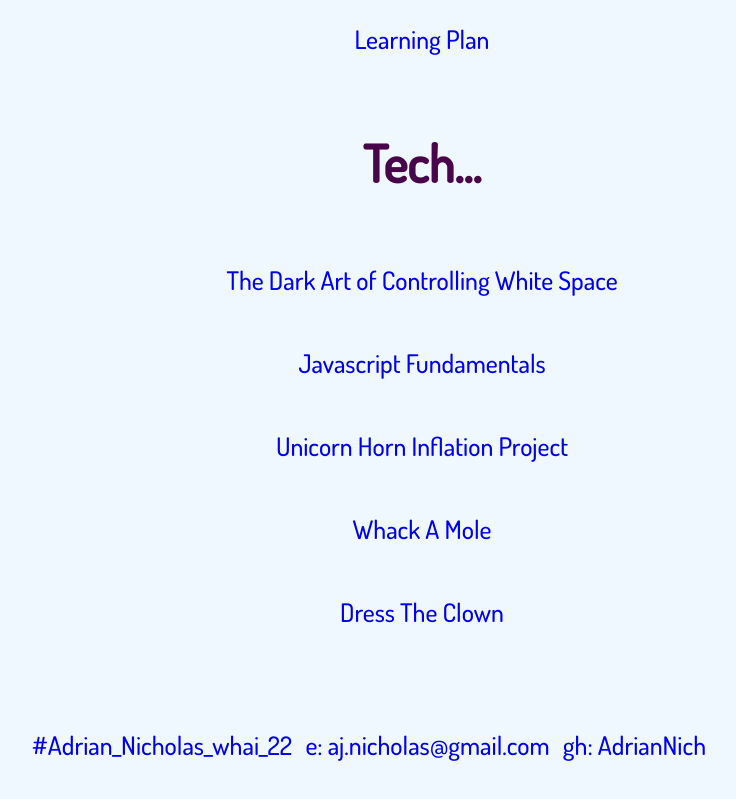
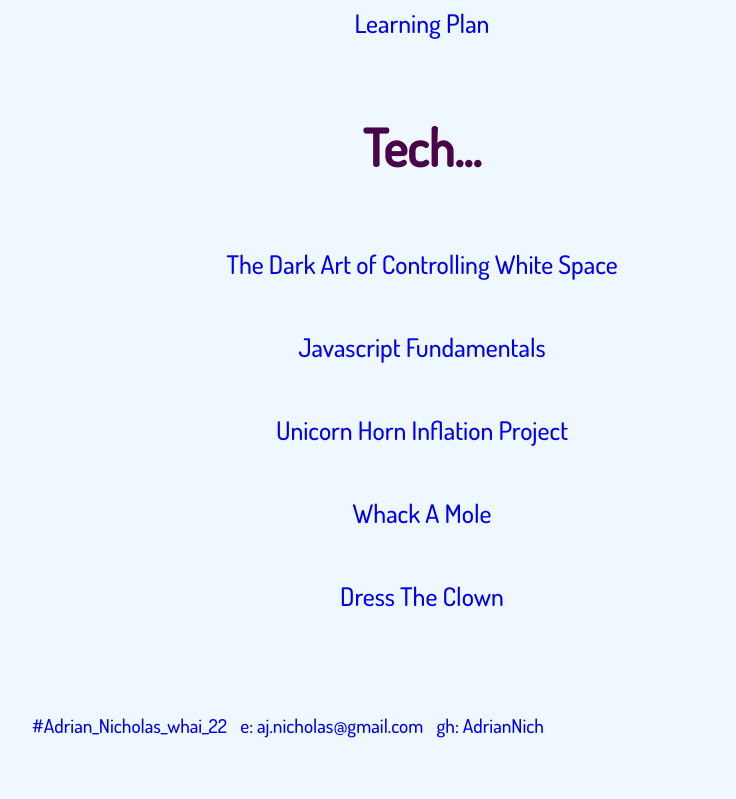
Before and after one commit to AdrianNich/adriannich.github.io, a plain HTML site: page blog/index.html in a window 1280 px wide. Shown: the part 1173-1972 px from the top of the page, without its empty margins (218-954 px from the left). Drawn offline with Linux system fonts and the light colour scheme.

Commit message:
changed footer font size

```diff
--- a/blog/styles/main.css
+++ b/blog/styles/main.css
@@ -153,7 +153,7 @@ h3 {
      font-size: 50px;
    }
    li {
-    font-size: 2vw;
+    font-size: 1vw;
     text-align: justify;
     margin-bottom: 2vw;
 }
@@ -176,6 +176,7 @@ footer li {
   margin-left: 10px;
   padding-top: 75px;
   position: relative;
+  font-size: 1.5vw;
 }
 
  @media (max-width: 500px) {
```
